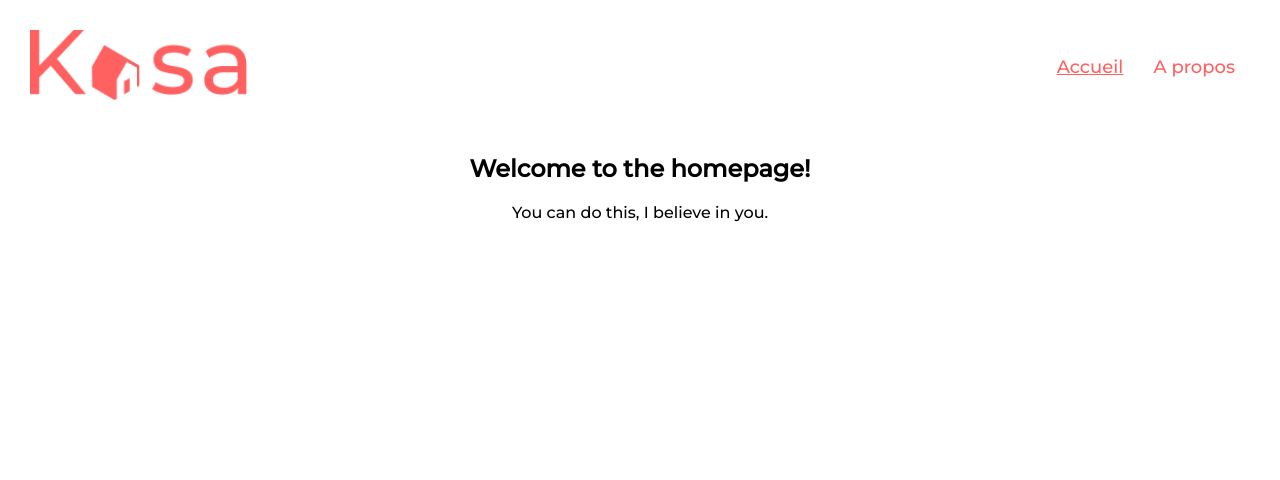
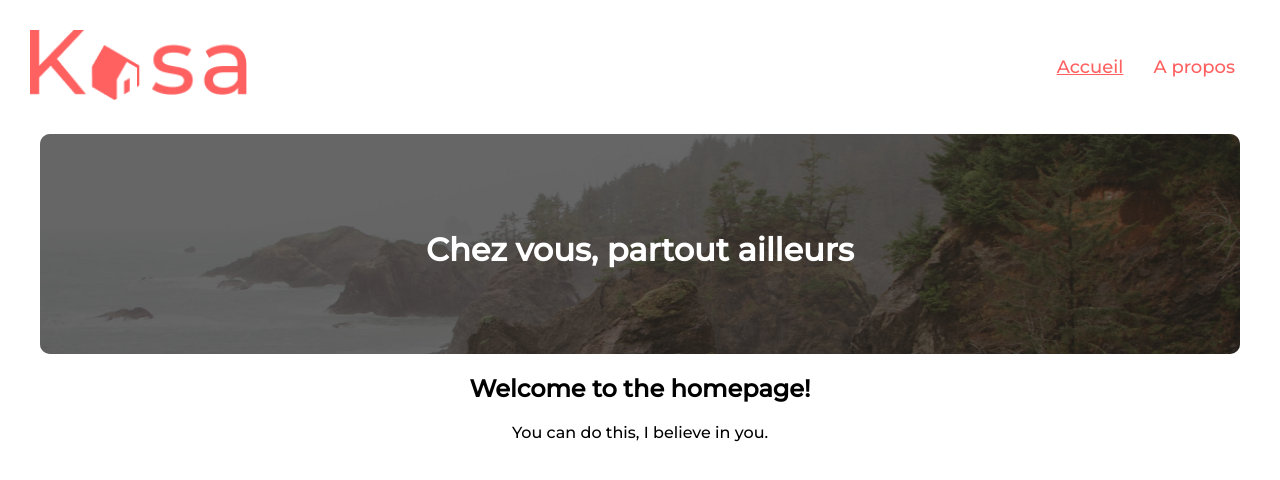
Before and after one commit to MathisZerbib/Zerbib_Mathis_10_240622, a React (Create React App) app: page / in a window 1280 px wide. Shown: the top 480 px of the page. Built offline with nearby package versions, Linux system fonts and the light colour scheme.

Commit message:
Image banner done

```diff
--- /dev/null
+++ b/src/components/Banner/index.jsx
@@ -0,0 +1,42 @@
+import React from 'react';
+import styled from "styled-components";
+import LogoBanner from "../../assets/banner.png";
+
+
+
+const BannerDiv = styled.div`
+  height: 220px;
+  border-radius: 10px;
+  position: relative;
+  background: black;
+  overflow: hidden;
+  margin: 0 auto;
+  max-width: 1200px;
+`;
+
+const BannerImage = styled.img`
+opacity: 0.4;
+  `
+
+const BannerCaption = styled.h2`
+    font-size: 2rem;
+    font-weight: bold;
+    color: white;
+    position: absolute;
+  top: 40%;
+  left: 50%;
+  transform: translate(-50%, -50%);
+`;
+
+function Banner() {
+    return (
+      <>
+      <BannerDiv>
+        <BannerImage src={LogoBanner}></BannerImage>
+        <BannerCaption>Chez vous, partout ailleurs</BannerCaption>
+      </BannerDiv>
+      </>
+    );
+  }
+
+  export default Banner
--- a/src/pages/Home/index.jsx
+++ b/src/pages/Home/index.jsx
@@ -1,9 +1,11 @@
+import Banner from "components/Banner";
 import React from "react";
 
 function Home() {
   return (
     <>
       <main>
+      <Banner></Banner>
         <h2>Welcome to the homepage!</h2>
         <p>You can do this, I believe in you.</p>
       </main>
--- a/src/utils/style/atom.jsx
+++ b/src/utils/style/atom.jsx
@@ -1,4 +1,3 @@
-import { NavLink } from 'react-router-dom'
 import colors from './colors'
 import styled, { keyframes } from 'styled-components'
 
```
Also changed, not shown: src/components/Navbar/index.jsx (+24 -16 lines), src/assets/banner.png (added).
